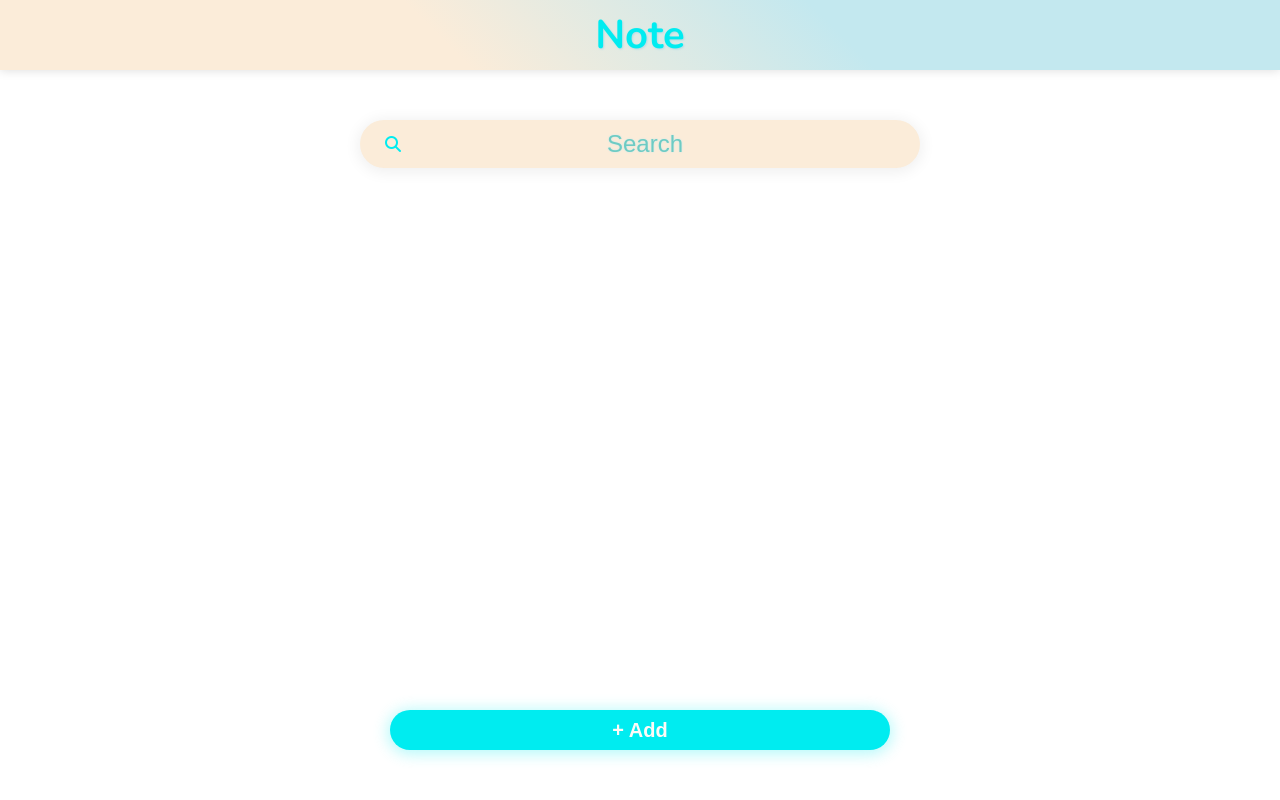
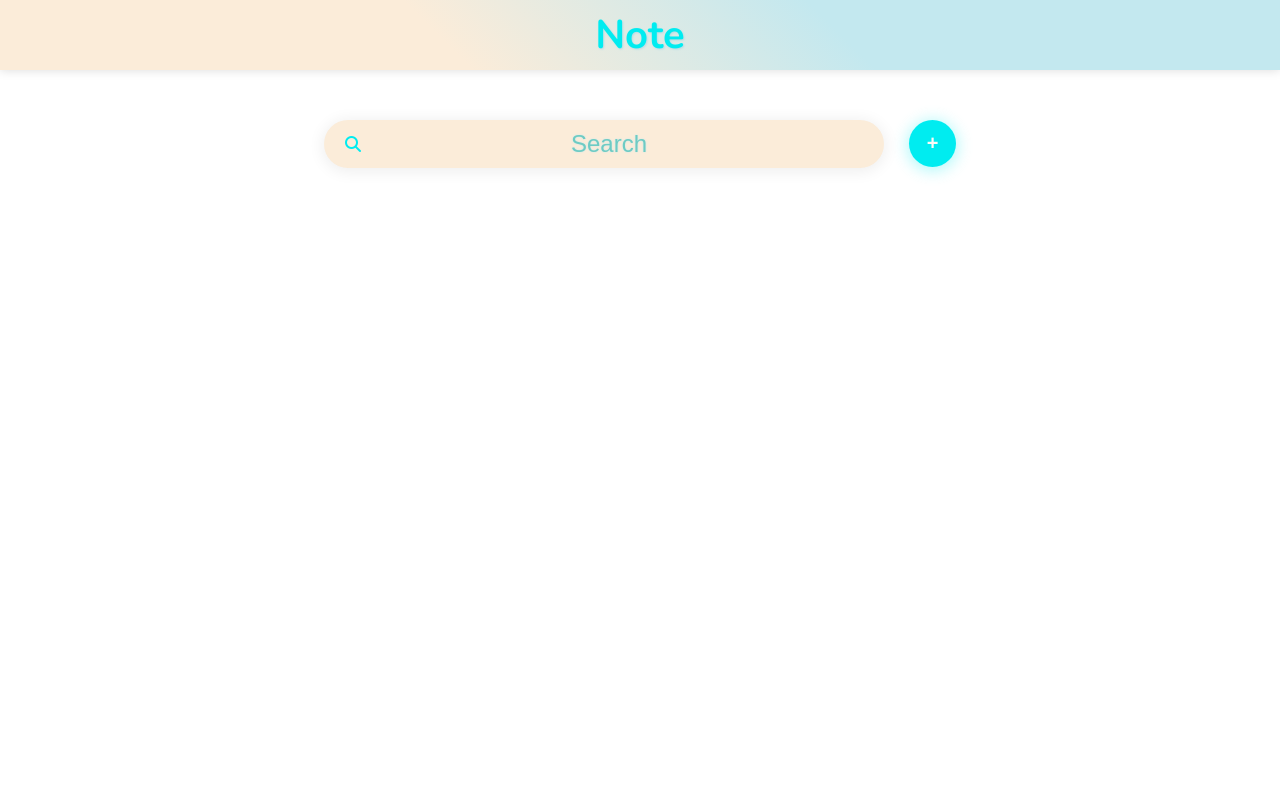
Before and after one commit to PSVlad/notes-angular, an Angular app: page / in a window 1280 px wide. Built offline with nearby package versions, Linux system fonts and the light colour scheme.

Commit message:
Fixed methods for deleting and filtering notes

```diff
--- a/src/app/components/note-details/note-details.component.scss
+++ b/src/app/components/note-details/note-details.component.scss
@@ -87,9 +87,7 @@
 
 input, textarea {
 
-  word-wrap: break-word;
-  text-wrap: unrestricted;
-  overflow-wrap: break-word;
+  white-space: pre-wrap;
 
   &.ng-invalid.ng-touched {
     border: 1px solid #ff4141;
--- a/src/app/components/note-list/note-list.component.html
+++ b/src/app/components/note-list/note-list.component.html
@@ -2,11 +2,14 @@
 
   <div class="search">
     <p class="control">
-      <input type="text" class="input" (keyup)="filter($event)" placeholder="Search" />
+      <input #filterInput type="text" class="input" (keyup)="filter($event)" placeholder="Search" />
       <span class="icon">
         <i class="fas fa-search"></i>
       </span>
     </p>
+    <div class="button">
+      <button class="button floating-add-button" routerLink="new">+</button>
+    </div>
   </div>
 
   <div class="notes-list">
@@ -24,7 +27,5 @@
   </div>
 
 
-  <div class="button">
-    <button class="button floating-add-button" routerLink="new">+ Add</button>
-  </div>
+
 </div>
--- a/src/app/components/note-list/note-list.component.scss
+++ b/src/app/components/note-list/note-list.component.scss
@@ -1,9 +1,10 @@
 .main {
-  max-width: 600px;
+  max-width: 500px;
   display: flex;
   flex-direction: column;
   margin: auto;
   padding-top: 50px;
+
 }
 
 .search {
@@ -11,15 +12,13 @@
   display: flex;
   justify-content: center;
   margin-bottom: 25px;
-}
-
-.control {
   position: relative;
 }
 
+
 .icon {
   position: absolute;
-  left: 25px;
+  left: -45px;
   top: 50%;
   transform: translateY(-50%);
   color: #00ecf0;
@@ -31,6 +30,7 @@
   border: 0;
   outline: 0;
   padding: 10px 10px 10px 50px;
+  margin-right: 25px;
   border-radius: 25px;
 
   font-size: 24px;
@@ -77,13 +77,8 @@ app-note-card {
   display: flex;
   justify-content: center;
   align-items: center;
-  min-width: 500px;
-  height: 40px;
-
-  position: fixed;
-  bottom: 25px;
-  left: 50%;
-  transform: translateX(-50%);
+  width: 47px;
+  height: 47px;
 }
 
 .floating-add-button {
--- a/src/app/components/note-list/note-list.component.ts
+++ b/src/app/components/note-list/note-list.component.ts
@@ -1,4 +1,4 @@
-import { Component, OnInit } from '@angular/core';
+import { Component, ElementRef, OnInit, ViewChild } from '@angular/core';
 import { trigger, transition, style, animate, query, stagger } from '@angular/animations'
 import { Note } from 'src/app/shared/note.module';
 import { NotesService } from 'src/app/shared/notes.service';
@@ -11,16 +11,16 @@ import { NotesService } from 'src/app/shared/notes.service';
     trigger('itemAnim', [
       transition('void => *', [
         style({
-          hight: 0,
+          height: 0,
           opacity: 0,
-          transmorm: 'scale(.85)',
-          margingBottom: 0,
-          padding: 0
+          transform: 'scale(.85)',
+          marginBottom: 0,
+          paddingTop: 0
         }),
         animate(50, style({
           height: '*',
-          margingBottom: '*',
-          padding: '*'
+          marginBottom: '*',
+          paddingTop: '*'
         })),
         animate(100)
       ]),
@@ -37,9 +37,9 @@ import { NotesService } from 'src/app/shared/notes.service';
           opacity: 0
         })),
         animate('150ms ease-out', style({
-          hight: 0,
-          margingBottom: 0,
-          padding: 0
+          height: 0,
+          marginBottom: 0,
+          paddingTop: 0
         }))
       ])
     ]),
@@ -66,29 +66,38 @@ export class NoteListComponent implements OnInit {
   notes: Note[] = new Array<Note>();
   filteredNotes: Note[] = new Array<Note>();
 
+  @ViewChild('filterInput') filterInputElRef!: ElementRef<HTMLInputElement>;
+
   constructor(
     private notesService: NotesService
   ) { }
 
-  ngOnInit() { // Используйте правильное имя метода
+  ngOnInit() {
     this.notes = this.notesService.getAll();
-    this.filteredNotes = this.notesService.getAll();
+    console.log('All notes:', this.notes);
+    this.filter('');
   }
 
-  delNote(note: Note) {
-    let noteId = this.notesService.getId(note);
-
-    this.notesService.delete(noteId);
-  }
-
-  generateNoteURL (note: Note): string{
+  generateNoteURL(note: Note) {
     let noteId = this.notesService.getId(note).toString();
 
     return noteId;
   }
 
+  delNote(note: Note) {
+    const noteId = this.notesService.getId(note);
+    const index = this.notes.findIndex(n => this.notesService.getId(n) === noteId);
+
+    if (index !== -1) {
+      this.notes.splice(index, 1);
+      // Pass undefined when calling filter outside of input event
+      this.filter(undefined);
+    }
+  }
+
   filter(event: any) {
-    let query = event.target.value;
+    let query = event?.target?.value || '';
+    console.log('Filter query:', query);
     let allResults: Note[] = Array<Note>();
 
     query = query.toLowerCase().trim();
```
